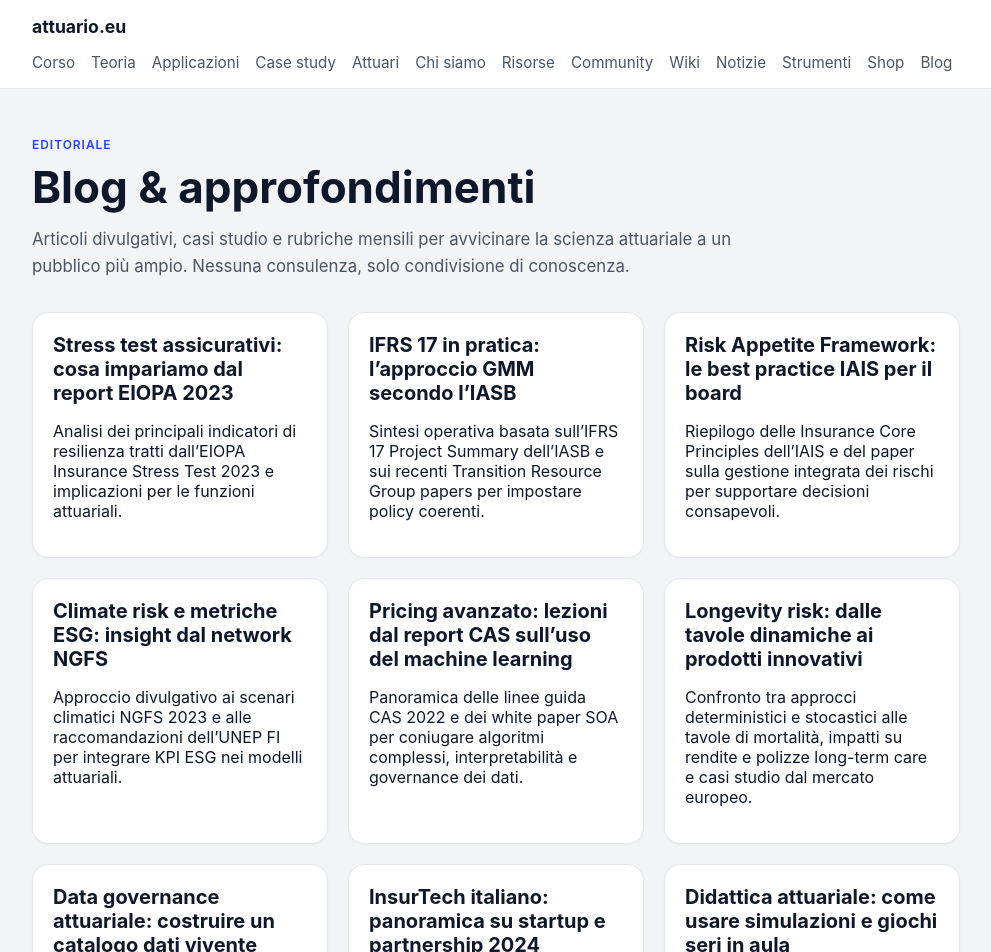
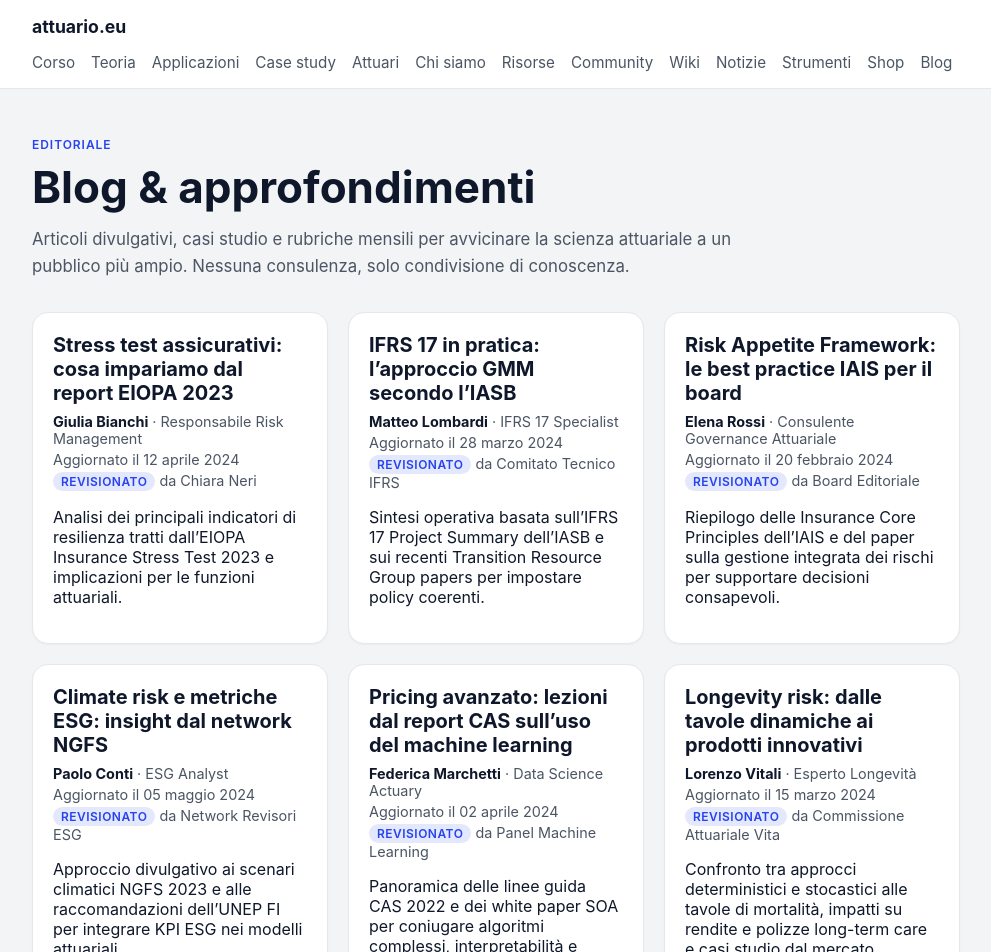
Before and after one commit to pietroscik/attuario-eu, a Next.js app: page /blog in a window 1280 px wide. Shown: the top 952 px of the page, without its empty margins (144-1135 px from the left). Built offline with nearby package versions, Linux system fonts and the light colour scheme.

Commit message:
Add editorial metadata to blog content and surface review details

```diff
--- a/content/pages/blog.js
+++ b/content/pages/blog.js
@@ -3,45 +3,81 @@ export const BLOG_POSTS = [
     title: "Stress test assicurativi: cosa impariamo dal report EIOPA 2023",
     summary:
       "Analisi dei principali indicatori di resilienza tratti dall’EIOPA Insurance Stress Test 2023 e implicazioni per le funzioni attuariali.",
+    author: "Giulia Bianchi",
+    role: "Responsabile Risk Management",
+    reviewedBy: "Chiara Neri",
+    updatedAt: "2024-04-12",
   },
   {
     title: "IFRS 17 in pratica: l’approccio GMM secondo l’IASB",
     summary:
       "Sintesi operativa basata sull’IFRS 17 Project Summary dell’IASB e sui recenti Transition Resource Group papers per impostare policy coerenti.",
+    author: "Matteo Lombardi",
+    role: "IFRS 17 Specialist",
+    reviewedBy: "Comitato Tecnico IFRS",
+    updatedAt: "2024-03-28",
   },
   {
     title: "Risk Appetite Framework: le best practice IAIS per il board",
     summary:
       "Riepilogo delle Insurance Core Principles dell’IAIS e del paper sulla gestione integrata dei rischi per supportare decisioni consapevoli.",
+    author: "Elena Rossi",
+    role: "Consulente Governance Attuariale",
+    reviewedBy: "Board Editoriale",
+    updatedAt: "2024-02-20",
   },
   {
     title: "Climate risk e metriche ESG: insight dal network NGFS",
     summary:
       "Approccio divulgativo ai scenari climatici NGFS 2023 e alle raccomandazioni dell’UNEP FI per integrare KPI ESG nei modelli attuariali.",
+    author: "Paolo Conti",
+    role: "ESG Analyst",
+    reviewedBy: "Network Revisori ESG",
+    updatedAt: "2024-05-05",
   },
   {
     title: "Pricing avanzato: lezioni dal report CAS sull’uso del machine learning",
     summary:
       "Panoramica delle linee guida CAS 2022 e dei white paper SOA per coniugare algoritmi complessi, interpretabilità e governance dei dati.",
+    author: "Federica Marchetti",
+    role: "Data Science Actuary",
+    reviewedBy: "Panel Machine Learning",
+    updatedAt: "2024-04-02",
   },
   {
     title: "Longevity risk: dalle tavole dinamiche ai prodotti innovativi",
     summary:
       "Confronto tra approcci deterministici e stocastici alle tavole di mortalità, impatti su rendite e polizze long-term care e casi studio dal mercato europeo.",
+    author: "Lorenzo Vitali",
+    role: "Esperto Longevità",
+    reviewedBy: "Commissione Attuariale Vita",
+    updatedAt: "2024-03-15",
   },
   {
     title: "Data governance attuariale: costruire un catalogo dati vivente",
     summary:
       "Checklist per censire le fonti informative, definire data owner, stabilire controlli di qualità e favorire la collaborazione tra attuari e data engineer.",
+    author: "Sara Guidi",
+    role: "Data Steward Attuariale",
+    reviewedBy: "Quality Assurance Team",
+    updatedAt: "2024-04-18",
   },
   {
     title: "InsurTech italiano: panoramica su startup e partnership 2024",
     summary:
       "Mappa delle principali iniziative InsurTech in Italia, modelli di collaborazione con compagnie tradizionali e lezioni apprese dai sandbox regolamentari.",
+    author: "Andrea Ricci",
+    role: "Innovation Lead",
+    reviewedBy: "Advisory Board InsurTech",
+    updatedAt: "2024-05-08",
   },
   {
     title: "Didattica attuariale: come usare simulazioni e giochi seri in aula",
     summary:
       "Suggerimenti pratici per progettare esercitazioni immersive, strumenti digitali per il blended learning e rubriche di valutazione trasparenti.",
+    author: "Marta De Santis",
+    role: "Coordinatrice Formazione Attuariale",
+    reviewedBy: "Coordinamento Didattico",
+    updatedAt: "2024-03-30",
   },
 ];
--- /dev/null
+++ b/pages/api/blog-feed.js
@@ -0,0 +1,8 @@
+import { BLOG_POSTS } from "../../content/pages/blog";
+
+export default function handler(req, res) {
+  res.status(200).json({
+    generatedAt: new Date().toISOString(),
+    posts: BLOG_POSTS,
+  });
+}
--- a/pages/blog.js
+++ b/pages/blog.js
@@ -3,6 +3,13 @@ import Link from "next/link";
 import Layout from "../components/Layout";
 
 import { BLOG_POSTS } from "../content/pages/blog";
+
+const formatDate = (isoDate) =>
+  new Date(`${isoDate}T00:00:00Z`).toLocaleDateString("it-IT", {
+    day: "2-digit",
+    month: "long",
+    year: "numeric",
+  });
 
 export default function Blog() {
   return (
@@ -12,12 +19,28 @@ export default function Blog() {
       intro="Articoli divulgativi, casi studio e rubriche mensili per avvicinare la scienza attuariale a un pubblico più ampio. Nessuna consulenza, solo condivisione di conoscenza."
     >
       <section className="card-grid">
-        {BLOG_POSTS.map(({ title, summary }) => (
-          <article key={title} className="card">
-            <h2>{title}</h2>
-            <p>{summary}</p>
-          </article>
-        ))}
+        {BLOG_POSTS.map(({ title, summary, author, role, reviewedBy, updatedAt }) => {
+          const isReviewed = Boolean(reviewedBy);
+
+          return (
+            <article key={title} className="card">
+              <h2>{title}</h2>
+              <div className="metadata">
+                <p className="metadata__author">
+                  <strong>{author}</strong>
+                  {role && ` · ${role}`}
+                </p>
+                <p className="metadata__details">Aggiornato il {formatDate(updatedAt)}</p>
+                {isReviewed && (
+                  <p className="metadata__details">
+                    <span className="review-badge">Revisionato</span> da {reviewedBy}
+                  </p>
+                )}
+              </div>
+              <p>{summary}</p>
+            </article>
+          );
+        })}
       </section>
 
       <section className="section info-panel">
--- a/styles/globals.css
+++ b/styles/globals.css
@@ -181,6 +181,36 @@ a:focus {
 .link-card h3 {
   margin: 0 0 8px;
   font-size: 1.25rem;
+}
+
+.card .metadata {
+  margin-bottom: 12px;
+  display: flex;
+  flex-direction: column;
+  gap: 4px;
+  font-size: 0.9rem;
+  color: var(--muted);
+}
+
+.card .metadata p {
+  margin: 0;
+}
+
+.card .metadata strong {
+  color: var(--text);
+}
+
+.review-badge {
+  display: inline-flex;
+  align-items: center;
+  padding: 2px 8px;
+  border-radius: 999px;
+  background: rgba(39, 67, 239, 0.12);
+  color: var(--primary);
+  font-size: 0.75rem;
+  font-weight: 600;
+  letter-spacing: 0.04em;
+  text-transform: uppercase;
 }
 
 .list {
```
Also changed, not shown: 1 other file (tests, documents, lock files or other folders).
